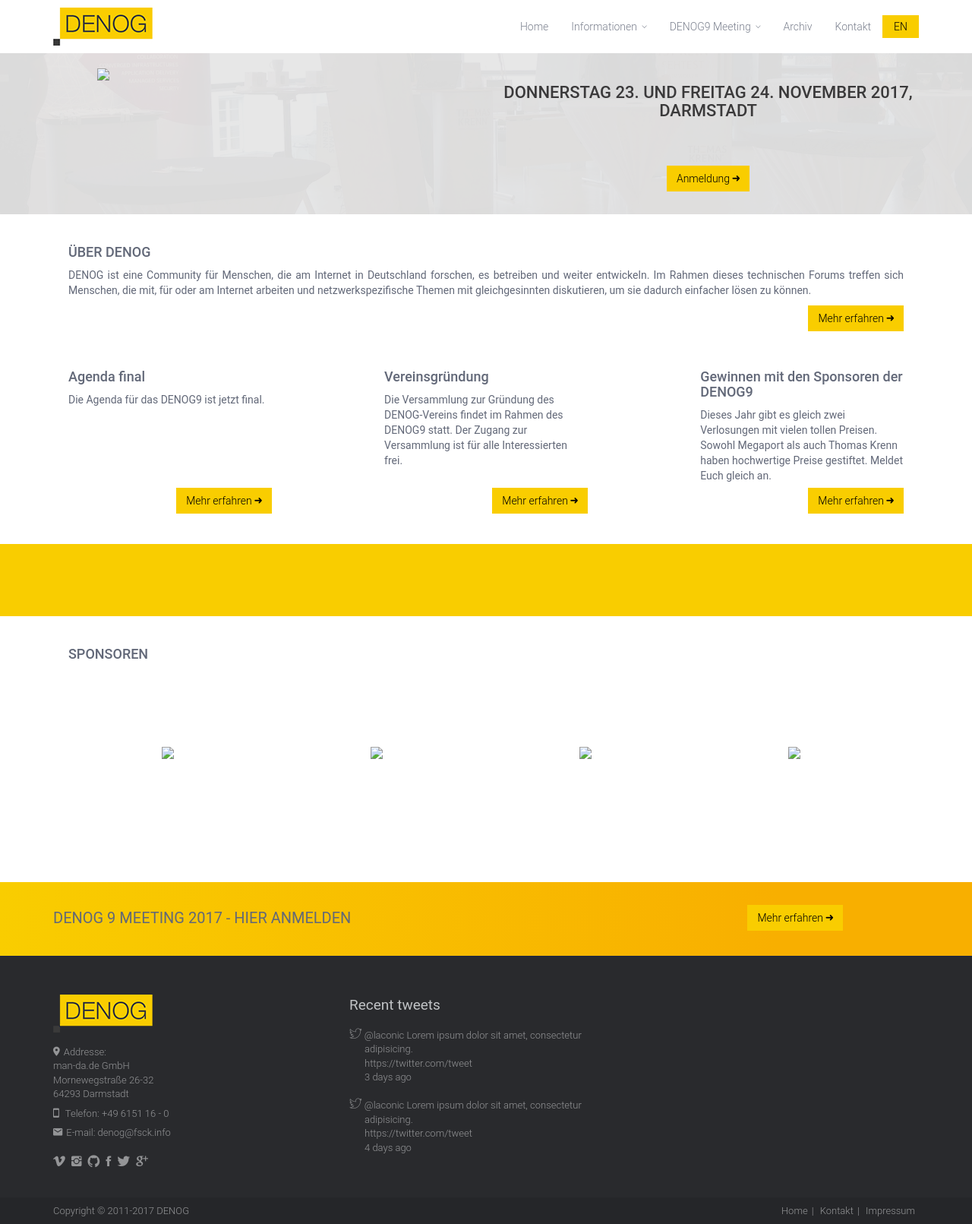
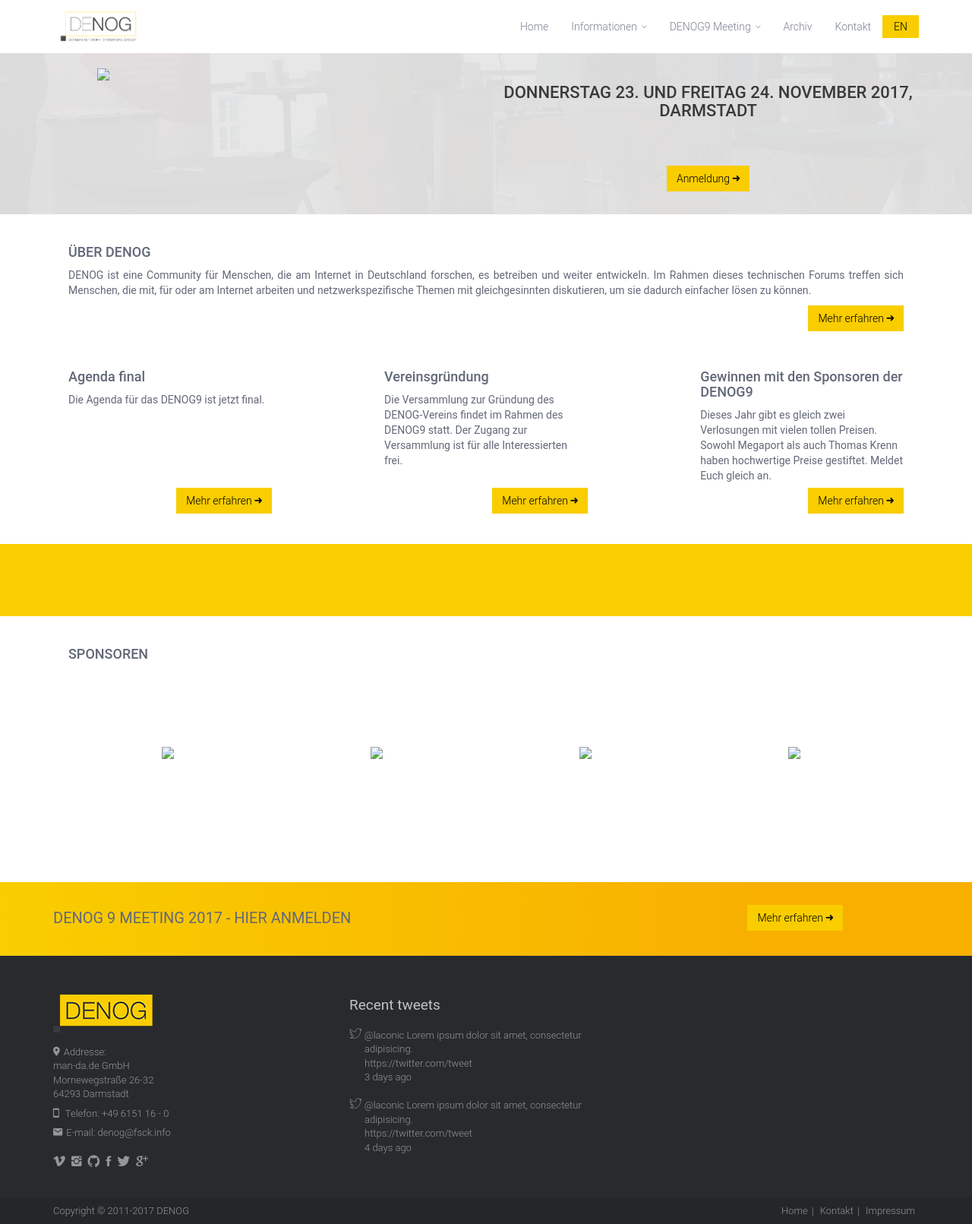
Before and after one commit to denog/denog.github.io, a Jekyll site: the page built from index.html, in a window 1280 px wide. Shown: the whole page at 76% size. Built offline with Jekyll 4.4.1, drawn with Linux system fonts in a browser that asks for light colours; some web fonts are replaced.

Commit message:
Fixed Issues

```diff
--- a/_includes/header.html
+++ b/_includes/header.html
@@ -8,7 +8,7 @@
                     <span class="icon-bar"></span>
                     <span class="icon-bar"></span>
                 </button>
-                <a class="navbar-brand" href="{{ site.url }}/{{ page.lang }}/"><img src="{{ site.url }}/images/logo-denog.jpg" alt=""></a>
+                <a class="navbar-brand" href="{{ site.url }}/{{ page.lang }}/"><img src="{{ site.url }}/images/denog_logo_outline_small.jpg" alt=""></a>
             </div>
             <div class="collapse navbar-collapse" id="bs-example-navbar-collapse-1">
                 <ul class="nav navbar-nav navbar-right">
```
